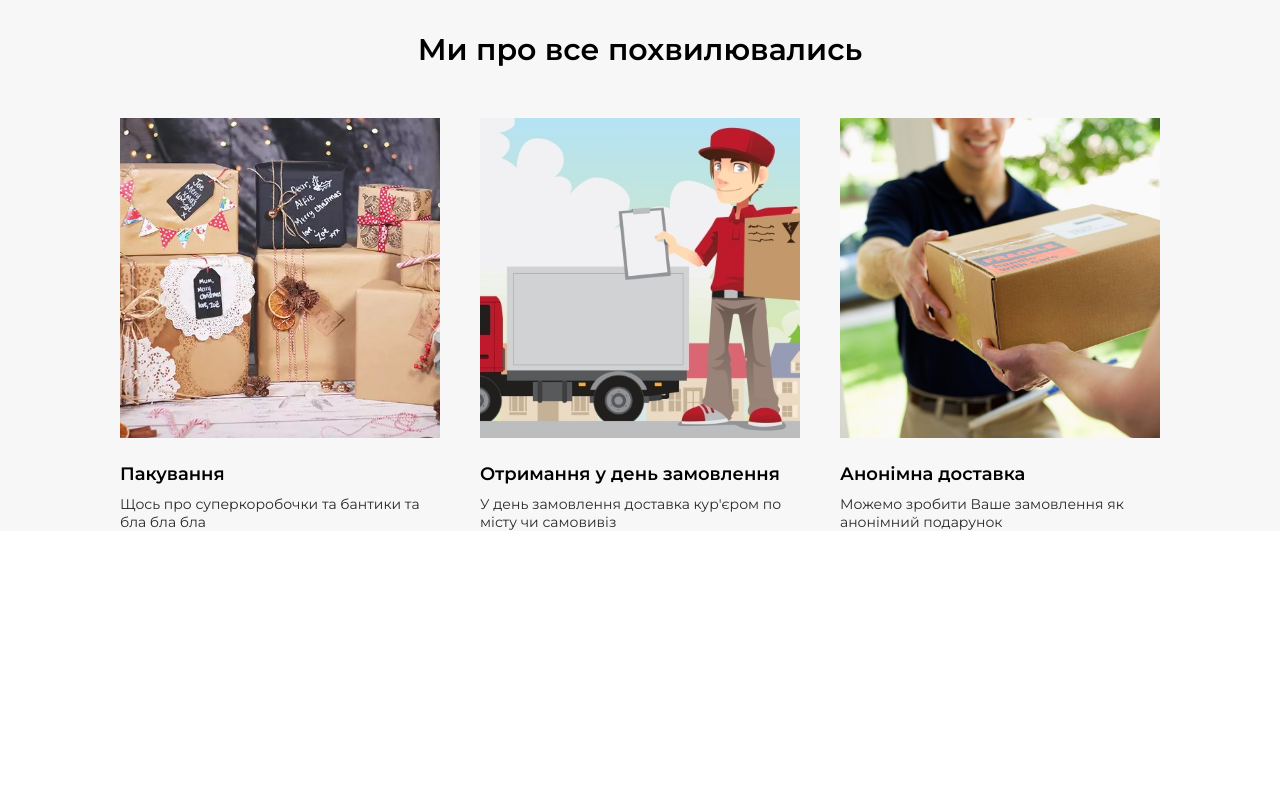
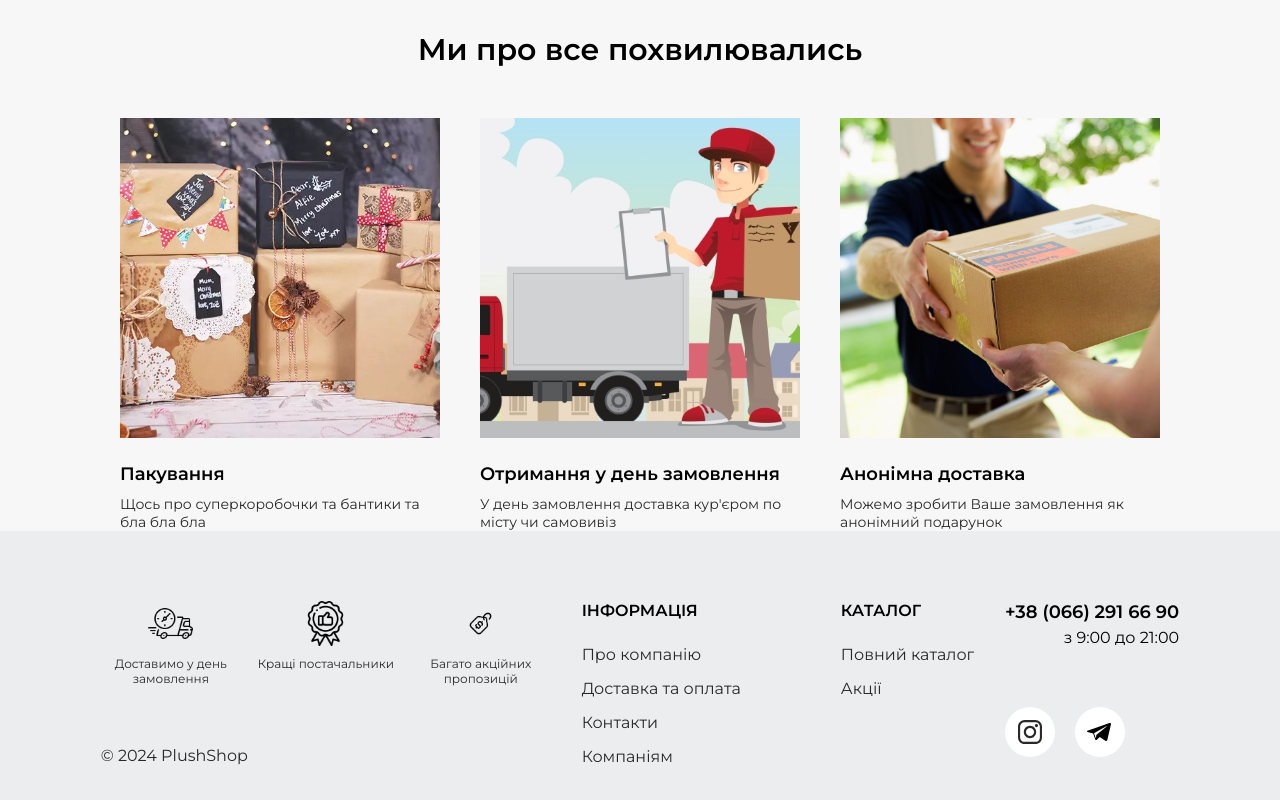
Before and after one commit to VRomanenko04/Plush-Store, a Next.js app: page / in a window 1280 px wide. Shown: the part 1848-2648 px from the top of the page. Before the commit the page ends 2379 px from the top, so only its background shows below. Built offline with nearby package versions, Linux system fonts and the light colour scheme.

Commit message:
Added the Footer component to the root Layout

```diff
--- a/src/app/layout.tsx
+++ b/src/app/layout.tsx
@@ -2,6 +2,7 @@ import type { Metadata } from "next";
 import { Montserrat } from "next/font/google";
 import "@/styles/globals.scss";
 import Header from "@/components/Header/Header";
+import Footer from "@/components/Footer/Footer";
 
 const montserrat = Montserrat({ subsets: ["latin"] });
 
@@ -20,6 +21,7 @@ export default function RootLayout({
       <body className={montserrat.className}>
         <Header />
         {children}
+        <Footer />
       </body>
     </html>
   );
```
